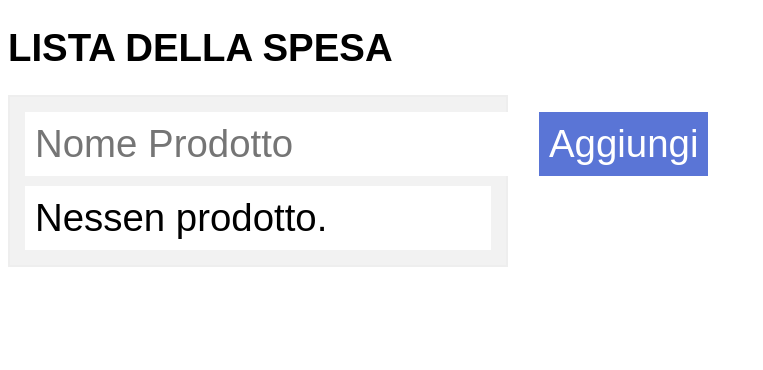
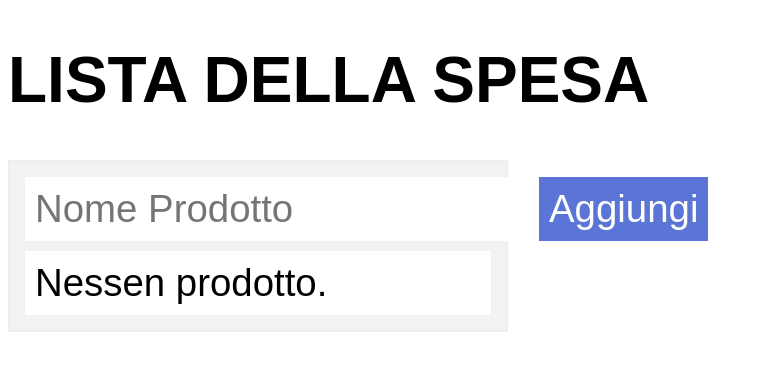
Before and after one commit to Rechri888/Rechri888.github.io, a plain HTML site: page index.html in a window 1280 px wide. Shown: the whole page, without its empty margins (0-763 px from the left). Drawn offline with Linux system fonts and the light colour scheme.

Commit message:
Update index.html

```diff
--- a/index.html
+++ b/index.html
@@ -30,7 +30,7 @@
     <script src="2-shop-list.js"></script>
   </head>
   <body>
-    <h1>LISTA DELLA SPESA</h1>
+    <h1 style="font-size:5vw;">LISTA DELLA SPESA</h1>
     <div id="shop-wrap">
       <!-- (A) ADD NEW ITEM -->
       <form id="shop-form">
```
